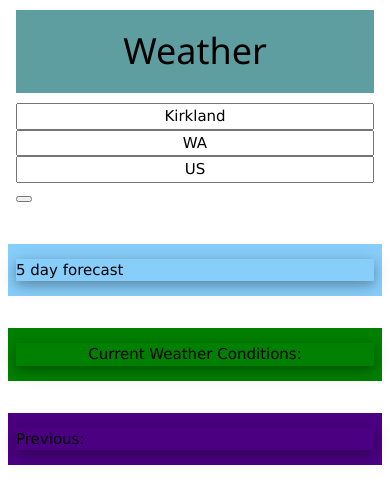
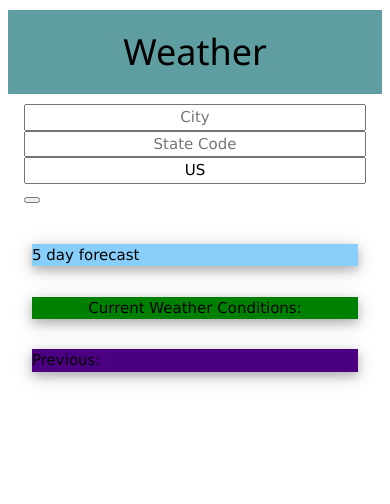
Before and after one commit to paynejoshua/Weather-App, a plain HTML site: page index.html in a window 390 px wide. Drawn offline with nearby package versions, Linux system fonts and the light colour scheme.

Commit message:
added styling so that each section is now equal in size and distance and responsive.

```diff
--- a/index.html
+++ b/index.html
@@ -12,18 +12,21 @@
 <body>
    <section>
         <header>
-        <div class="w3-container">
-                <h1 class="header w3-col">Weather</h1>
-        </div>
+        <div class="w3-row-padding">
+                <div class="w-3 l11">
+                <h1 class="header">Weather</h1>
+            </div>
+
         <div class="w3-container">
             <form id="search-fields">
                 <div class="w3-row">
-                        <input class="w3-row-padding w3-mobile locationSearch" id="city-search" type="text" placeholder="City" value="Kirkland">
-                        <input class="w3-row-padding w3-mobile locationSearch" id="state-search" type="text" placeholder="State Code" value="WA" >
+                        <input class="w3-row-padding w3-mobile locationSearch" id="city-search" type="text" placeholder="City" value="">
+                        <input class="w3-row-padding w3-mobile locationSearch" id="state-search" type="text" placeholder="State Code" value="" >
                         <input class="w3-row-padding w3-mobile locationSearch" id="country-search" type="text" placeholder="Country Code" value="US" >
                         <button id="searchBtn"><i class="gg-search"></i></button>
                 </div>
             </form>
+        </div>
         </div>
     </header>
 
@@ -31,28 +34,38 @@
 
     <div class="w3-row-padding">
 
-        <div class="w3-third w3-section forecastStyle">
+        <div class="w3-col l4">
+            <div class="w3-container">
+        <div class="forecastStyle">
             <div class="w3-card-4">
                 <p>5 day forecast</p>
                 <div class="forecast"></div>
             </div>
         </div>
+    </div>
+    </div>
 
-
-        <div class="w3-third w3-section current">
+    <div class="w3-col l4">
+        <div class="w3-container">
+        <div class="current">
             <div class="w3-card-4">
                 <p>Current Weather Conditions:</p>
                 <ul id="current-weather" style="list-style-type: none;"></ul>
             </div>
         </div>
+        </div>
+    </div>
 
-
-        <div class="w3-third w3-section searched">
+    <div class="w3-col l4">
+        <div class="w3-container">
+        <div class="searched">
             <div class="w3-card-4">
                 <p>Previous:</p>
                 <div id="searched-cities"></div>
             </div>
         </div>
+        </div>
+    </div>
 
 
 
@@ -82,7 +95,9 @@ let APIKey = "a4a8fbe7c144be93020e3a7f15b622db"
 
 let forecastURL = `https://api.openweathermap.org/data/2.5/forecast?q=${searchKey}&appid=${APIKey}`;
 
-// create container div
+let uvIndex = $("<li>")
+
+
 
 $.ajax({
       url: forecastURL,
@@ -225,8 +240,6 @@ $.ajax({
 
       });
 
-      let uvIndex = $("<li>")
-
         // This allows the cities searched to show up after the page has been reloaded
       $(document).ready(function showCities(){
           let citiesList = JSON.parse(localStorage.getItem("cities")) || [];
```
